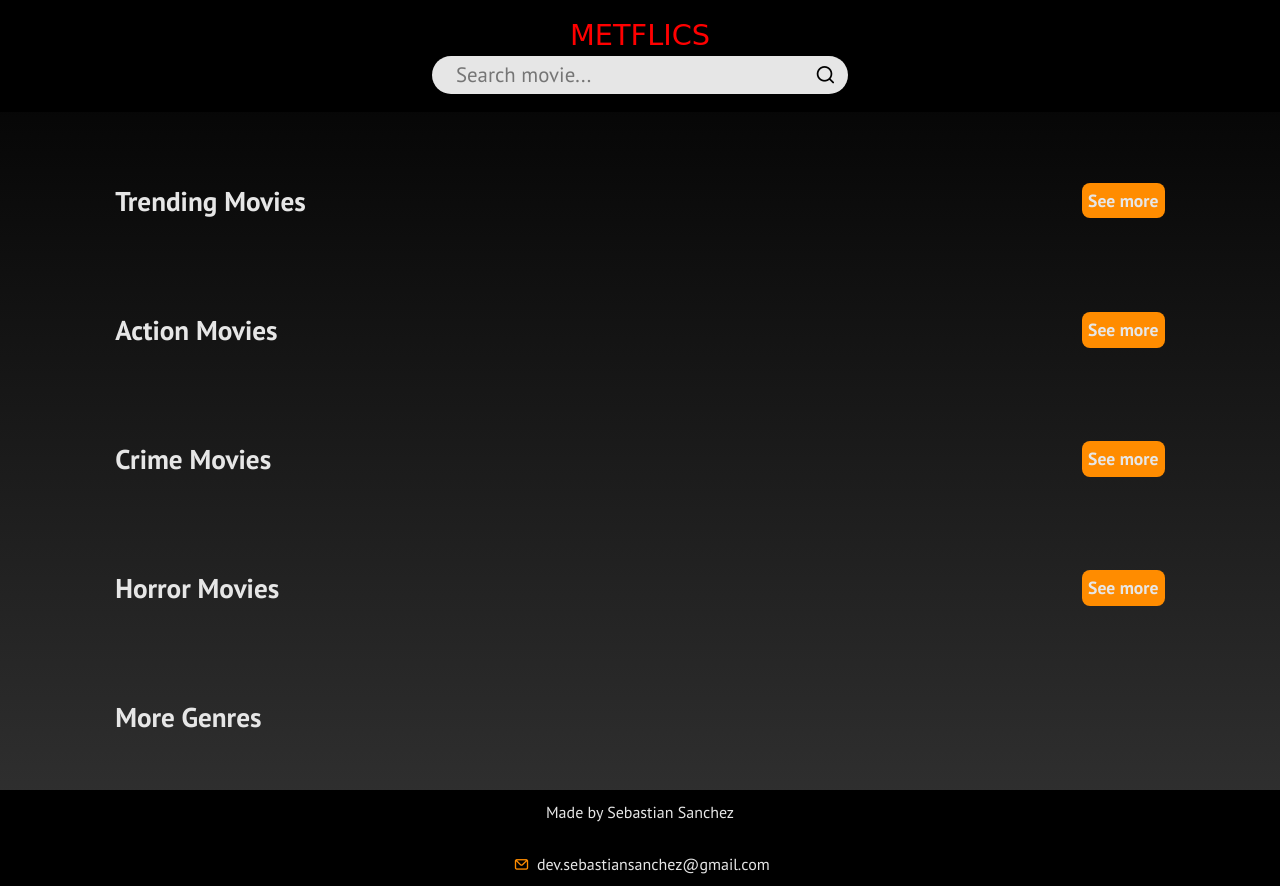
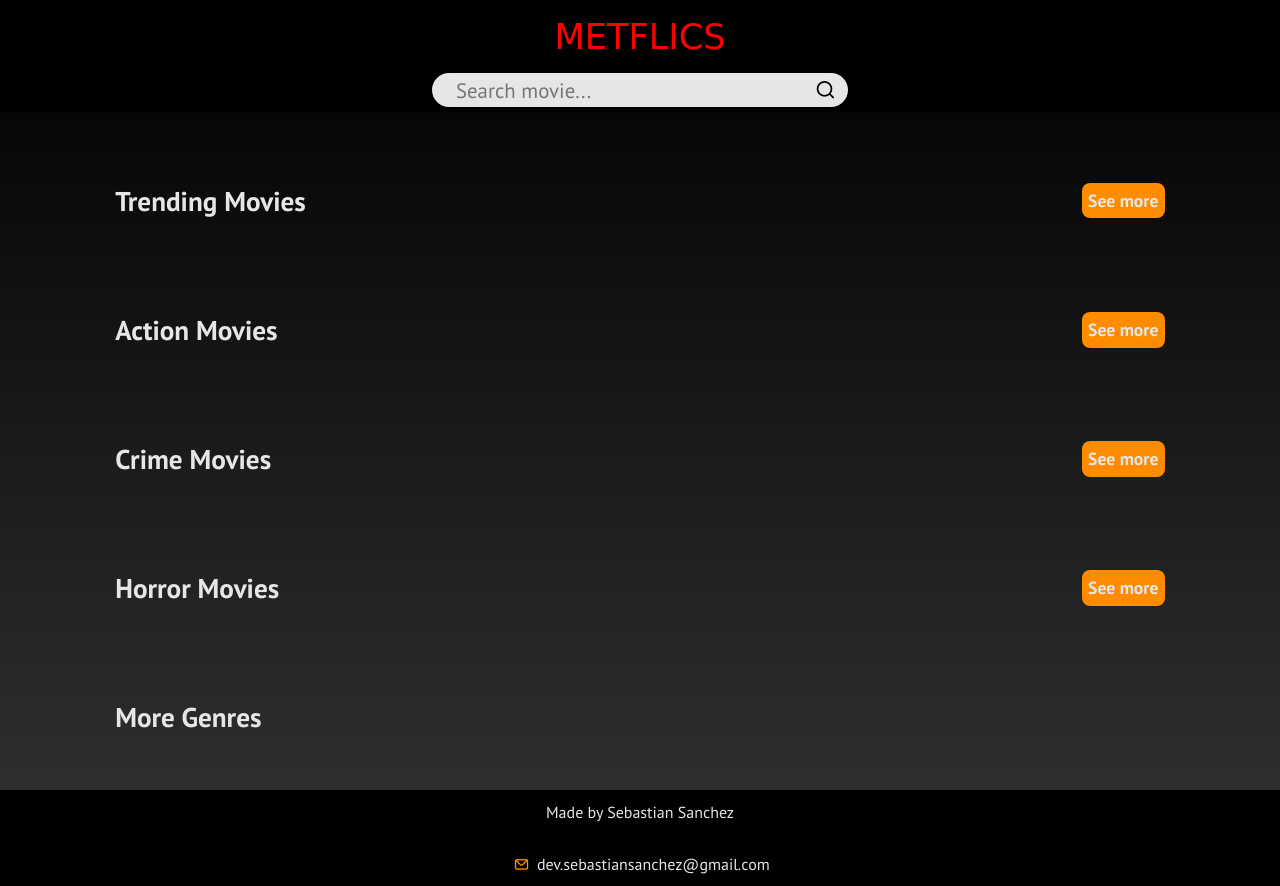
Before and after one commit to Sanchez1492/metflics, a website: page index.html in a window 1280 px wide. Drawn offline with nearby package versions, Linux system fonts and the light colour scheme; no server answers; a web font is replaced by a local one.

Commit message:
Fixed logo

```diff
--- a/style.css
+++ b/style.css
@@ -146,6 +146,7 @@ header {
     color: red;
     text-align: center;
     cursor: pointer;
+    margin-bottom: 1rem;
 }
 
 
@@ -338,6 +339,24 @@ footer i {
 /*---- MEDIA QUERIES ----*/
 
 @media screen and (min-width: 500px) {
+    .header--container .logo--container {
+        font-size: 2rem;
+    }
+
+    .search-box--container {
+        height: 2rem;
+        font-size: 1.6rem;
+    }
+
+    .search-box--container i {
+        font-size: 1.2rem;
+    }
+
+    .search-box--container #search-box {
+        height: 1.8rem;
+        font-size: 1.2rem;
+    }
+
     .movie-info__description {
         font-size: 1.2rem;
     }
@@ -385,7 +404,7 @@ footer i {
     }
 
     .header--container .logo--container {
-        font-size: 1.8rem;
+        font-size: 2.2rem;
     }
 
     .search-box--container {
```
